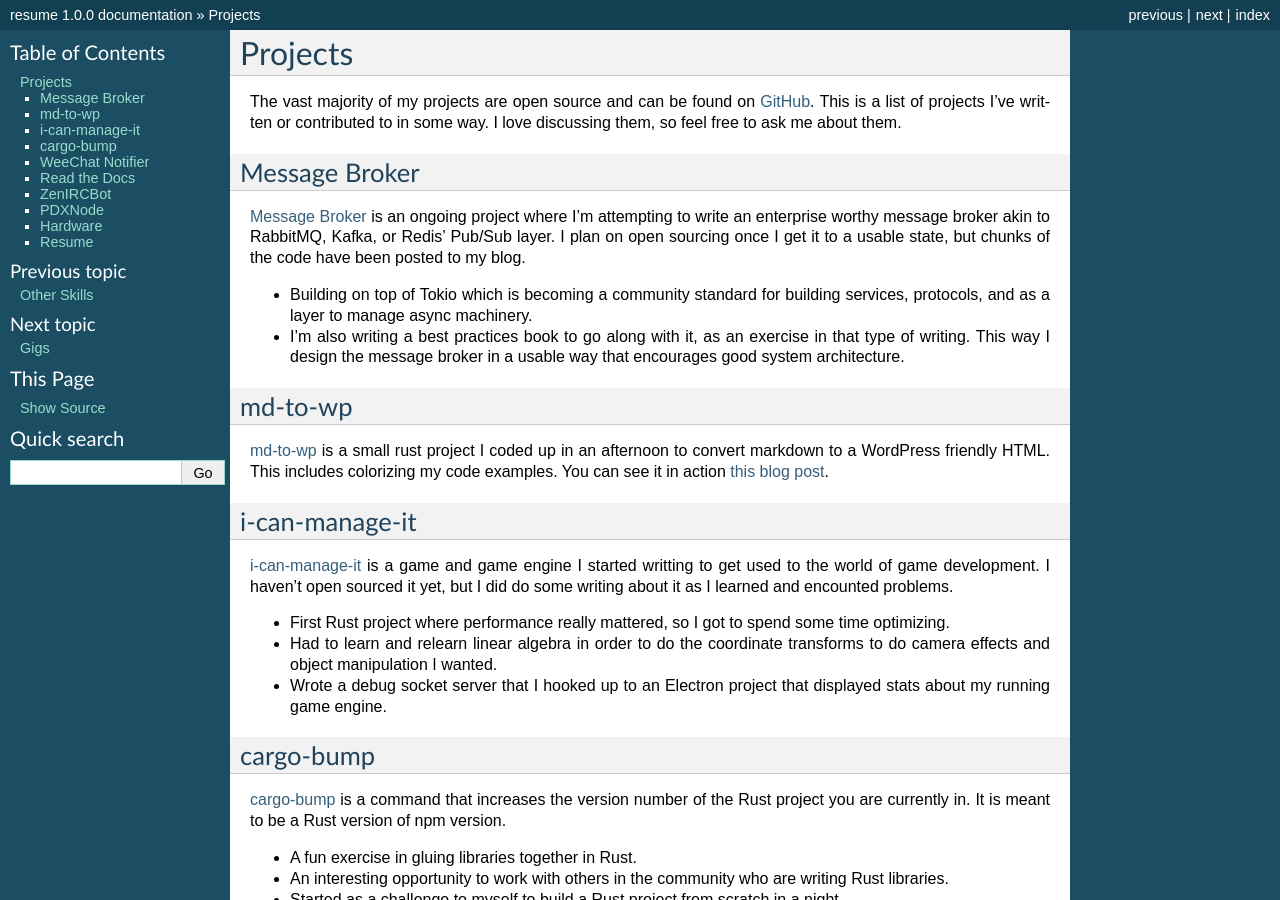
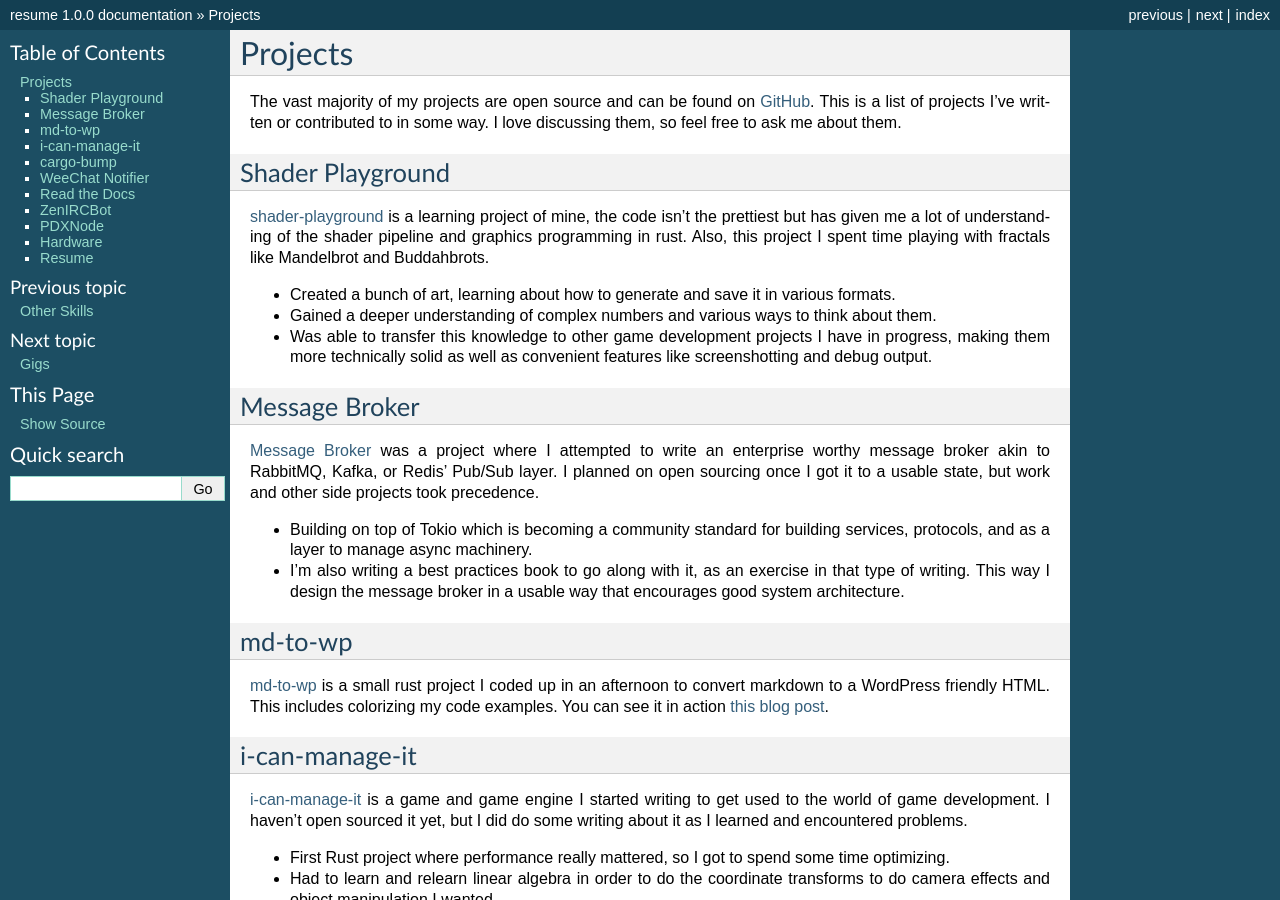
Before and after one commit to wraithan/resume, a Sphinx documentation site: the page built from docs/projects.rst, in a window 1280 px wide and 900 px high. Built offline with Sphinx 7.4.7, drawn with Linux system fonts in a browser that asks for light colours; some of the changed text lies outside the part shown.

```diff
--- a/docs/conf.py
+++ b/docs/conf.py
@@ -120,7 +120,7 @@ html_theme = 'default'
 # Add any paths that contain custom static files (such as style sheets) here,
 # relative to this directory. They are copied after the builtin static files,
 # so a file named "default.css" will overwrite the builtin "default.css".
-html_static_path = ['_static']
+# html_static_path = ['_static']
 
 # If not '', a 'Last updated on:' timestamp is inserted at every page bottom,
 # using the given strftime format.
--- a/docs/projects.rst
+++ b/docs/projects.rst
@@ -6,14 +6,29 @@ The vast majority of my projects are open source and can be found on
 GitHub_. This is a list of projects I've written or contributed to in
 some way. I love discussing them, so feel free to ask me about them.
 
+#################
+Shader Playground
+#################
+
+`shader-playground`_ is a learning project of mine, the code isn't the prettiest
+but has given me a lot of understanding of the shader pipeline and graphics
+programming in rust. Also, this project I spent time playing with fractals like
+Mandelbrot and Buddahbrots.
+
+* Created a bunch of art, learning about how to generate and save it in various formats.
+* Gained a deeper understanding of complex numbers and various ways to think about them.
+* Was able to transfer this knowledge to other game development projects I have
+  in progress, making them more technically solid as well as convenient features
+  like screenshotting and debug output.
+
 ##############
 Message Broker
 ##############
 
-`Message Broker`_ is an ongoing project where I'm attempting to write an enterprise
-worthy message broker akin to RabbitMQ, Kafka, or Redis' Pub/Sub layer. I plan on
-open sourcing once I get it to a usable state, but chunks of the code have been posted
-to my blog.
+`Message Broker`_ was a project where I attempted to write an enterprise worthy
+message broker akin to RabbitMQ, Kafka, or Redis' Pub/Sub layer. I planned on
+open sourcing once I got it to a usable state, but work and other side projects
+took precedence.
 
 * Building on top of Tokio which is becoming a community standard for building services,
   protocols, and as a layer to manage async machinery.
@@ -33,9 +48,9 @@ You can see it in action `this blog post`_.
 i-can-manage-it
 ###############
 
-`i-can-manage-it`_ is a game and game engine I started writting to get used to
+`i-can-manage-it`_ is a game and game engine I started writing to get used to
 the world of game development. I haven't open sourced it yet, but I did do some
-writing about it as I learned and encounted problems.
+writing about it as I learned and encountered problems.
 
 * First Rust project where performance really mattered, so I got to spend some
   time optimizing.
@@ -158,3 +173,4 @@ well!
 .. _`md-to-wp`: https://github.com/wraithan/md-to-wp
 .. _`this blog post`: https://wraithan.net/2017/06/15/message-broker-channel-naming/
 .. _`Message Broker`: https://wraithan.net/tag/message-broker/
+.. _`shader-playground`: https://gitlab.com/wraithan/shader-playground
```
Also changed, not shown: other parts of docs/projects.rst (+1 -1 lines), docs/gigs.rst (+23 -0 lines), docs/technical_skills.rst (+10 -0 lines).
